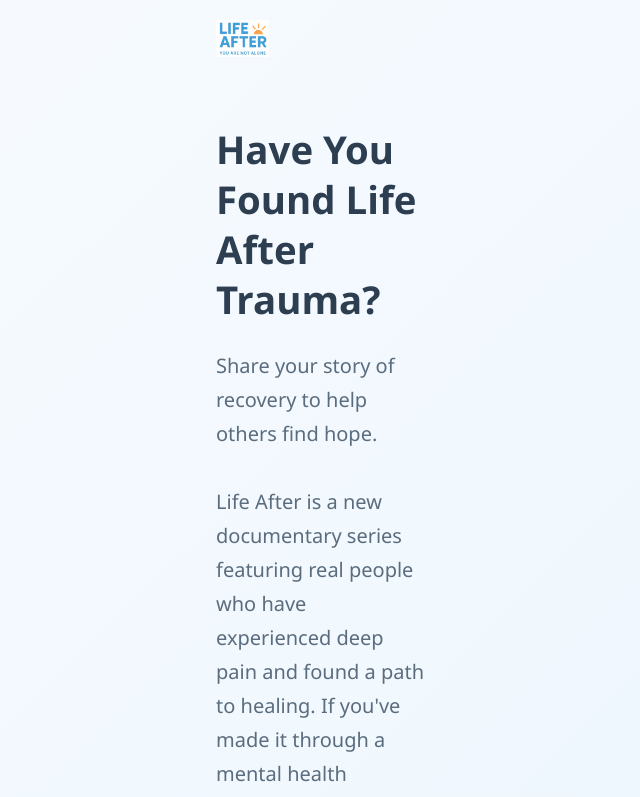
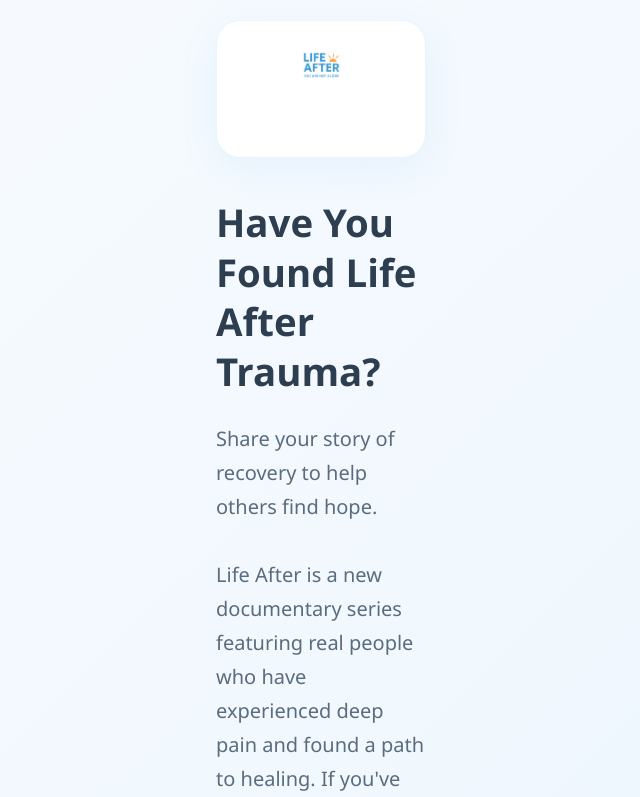
Before and after one commit to djmuckface/lifeafter, a plain HTML site: page index.html in a window 1280 px wide. Shown: the top 797 px of the page, without its empty margins (319-959 px from the left). Drawn offline with Linux system fonts and the light colour scheme.

Commit message:
Update styles.css

```diff
--- a/styles.css
+++ b/styles.css
@@ -18,6 +18,15 @@
     padding: 20px;
 }
 
+.hero-section {
+    background: white;
+    border-radius: 24px;
+    padding: 30px 25px;
+    text-align: center;
+    margin-bottom: 30px;
+    box-shadow: 0 10px 40px rgba(52, 152, 219, 0.08);
+    border: 1px solid rgba(52, 152, 219, 0.1);
+}
 
 .logo-container {
     margin-bottom: 20px;
```
